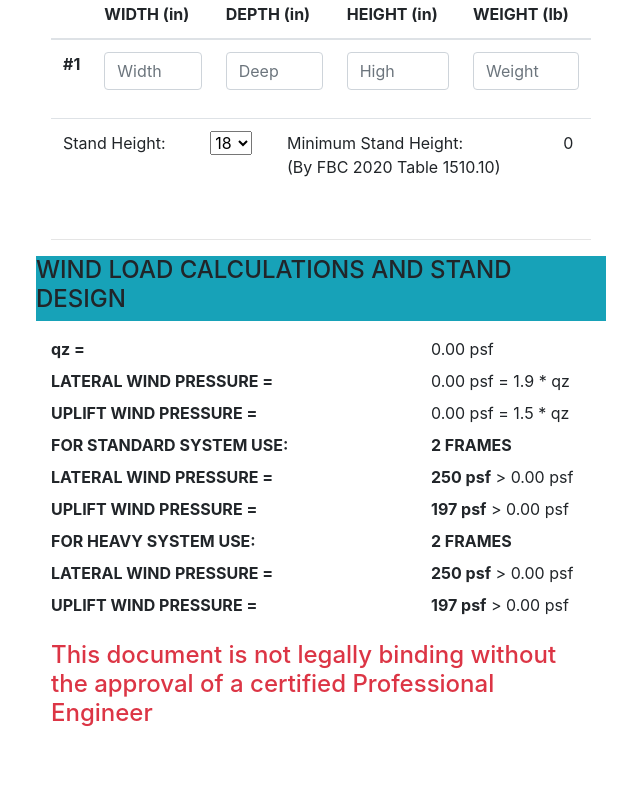
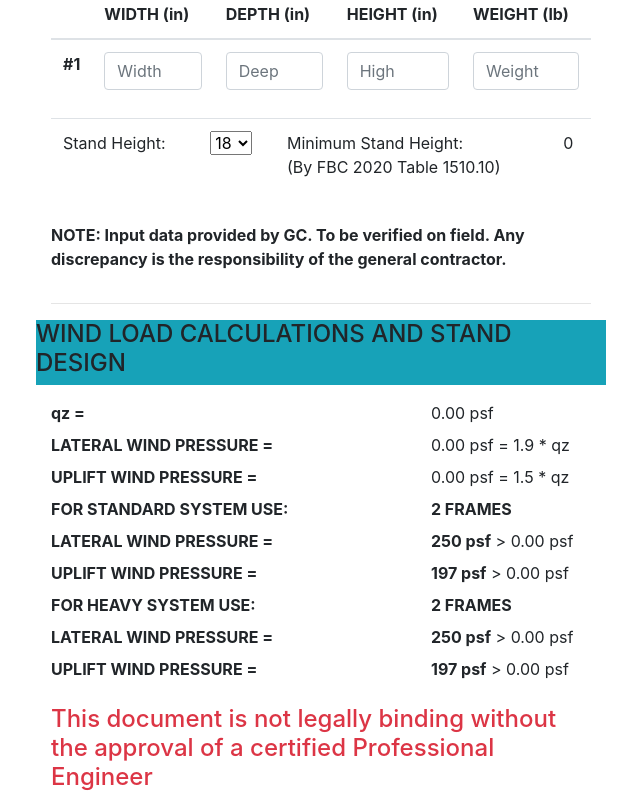
Before and after one commit to acuba001/F-L-A-C-Aluminum-Stand-Design-NOA, a React (Create React App) app: page / in a window 1280 px wide. Shown: the part 1759-2559 px from the top of the page, without its empty margins (319-959 px from the left). Before the commit the page ends 2495 px from the top, so only its background shows below. Built offline with nearby package versions, Linux system fonts and the light colour scheme.

Commit message:
Added note at the bottom of units specifications

```diff
--- a/src/components/designs/ACAluminumStand/UnitsSpecifications.js
+++ b/src/components/designs/ACAluminumStand/UnitsSpecifications.js
@@ -190,6 +190,7 @@ export default class UnitsSpecifications extends Component {
                 </div>
               ) : null
             }
+            <p><strong>NOTE: Input data provided by GC. To be verified on field. Any discrepancy is the responsibility of the general contractor.</strong></p>
           </div>
         </div>
       </>
```
Also changed, not shown: 2 other files (tests, documents, lock files or other folders).
